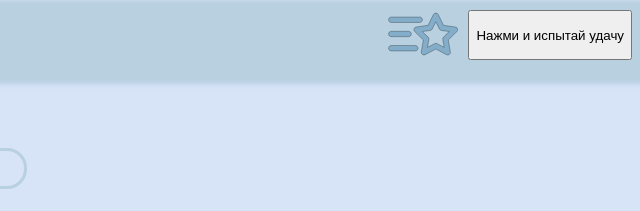
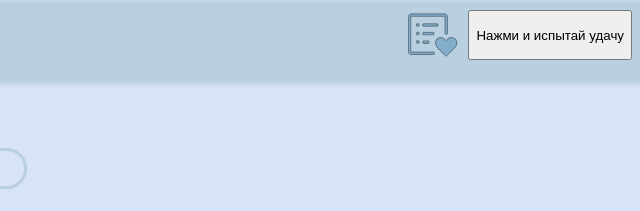
Before and after one commit to Alkafol/web_labs_ITMO, a plain HTML site: page accessories.html in a window 1280 px wide. Shown: the top 211 px of the page, 640-1280 px from the left. Drawn offline with Linux system fonts and the light colour scheme.

Commit message:
chore: change icon

```diff
--- a/accessories.html
+++ b/accessories.html
@@ -16,7 +16,7 @@
     <section id="header_section">
         <h1>Велошок</h1>
         <a class="favourite_image"  href="favourites.html">
-            <img src="images/favourites.svg">
+            <img src="images/favourites_icon.svg">
         </a>
     </section>
 </header>
```
Also changed, not shown: favourites.html (+1 -1 lines), index.html (+1 -1 lines), info.html (+1 -1 lines), images/favourites.svg (deleted), images/favourites_icon.svg (added).
